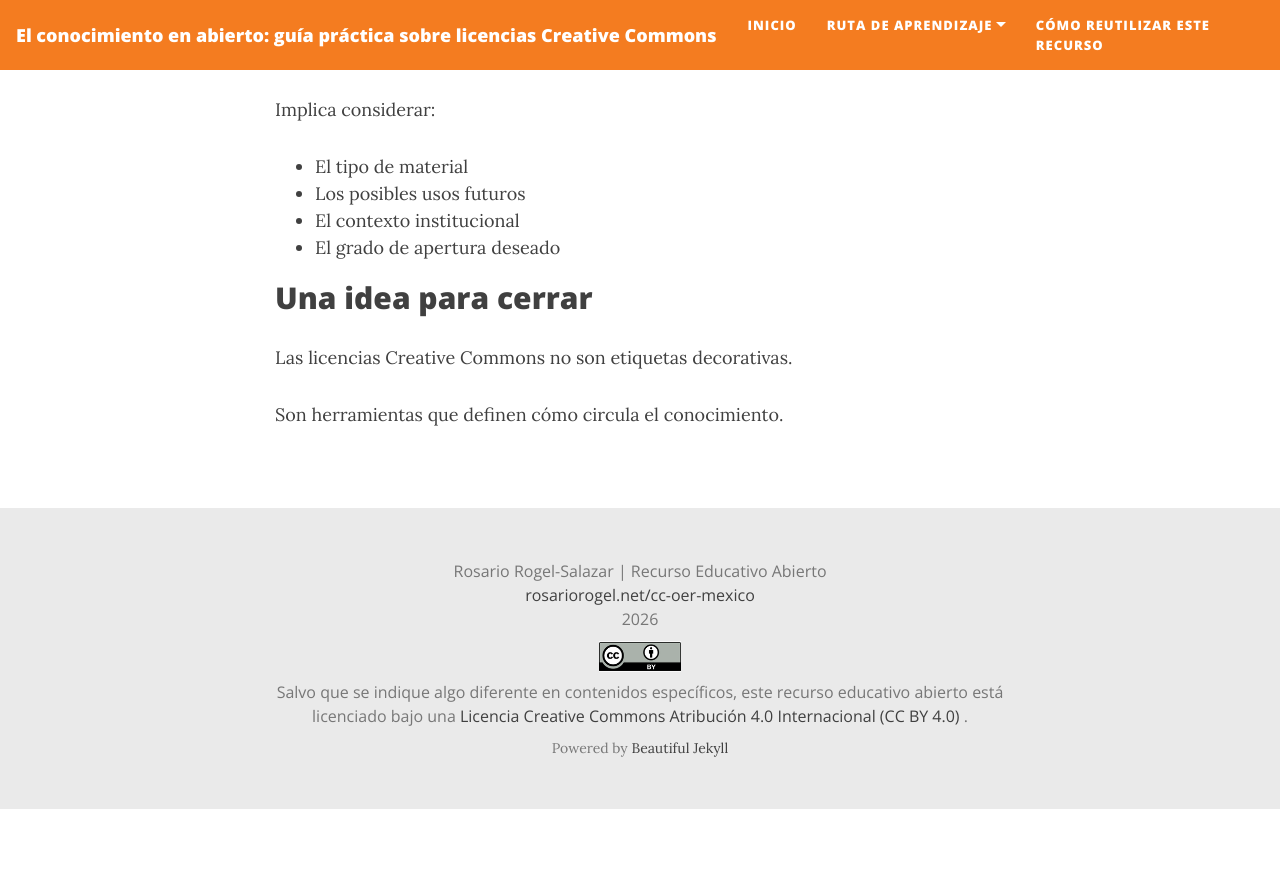
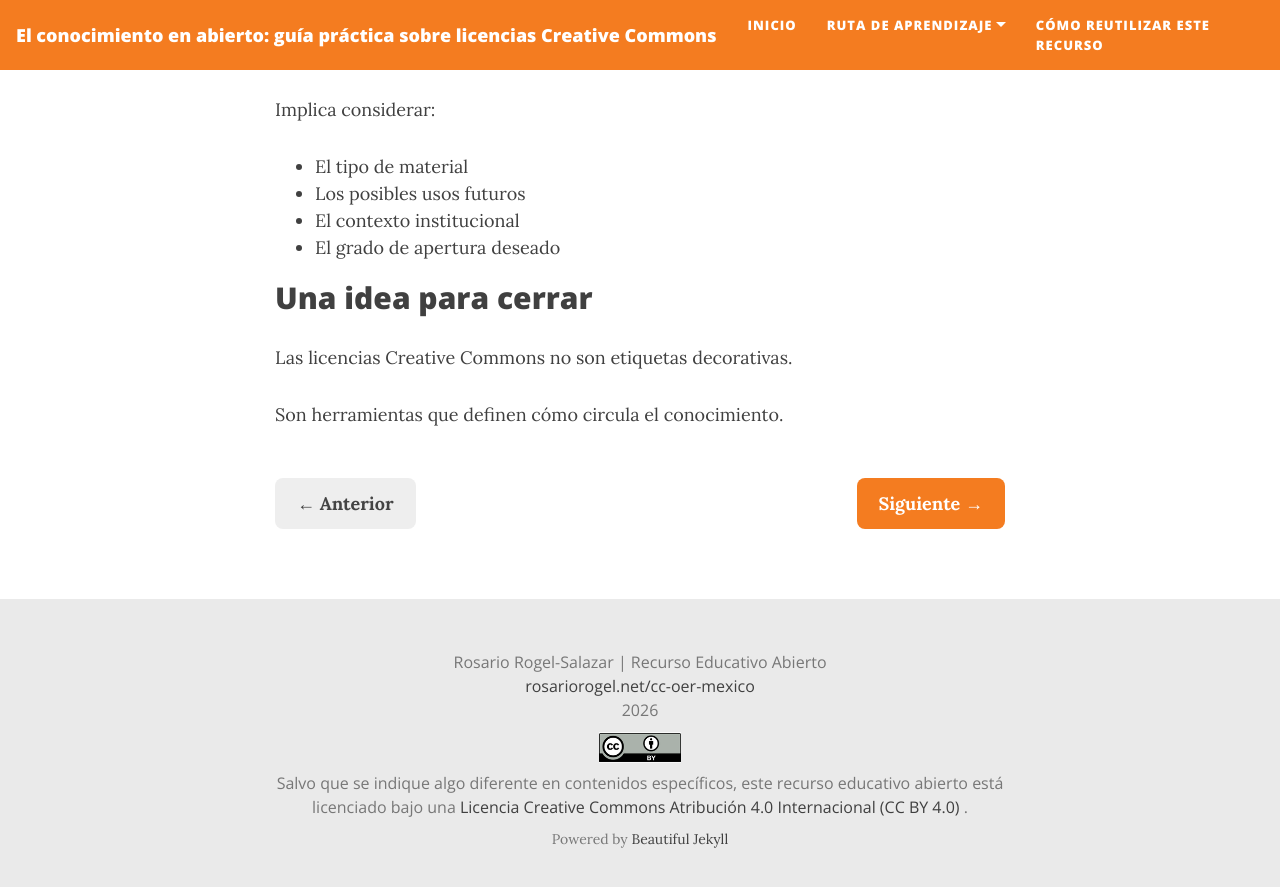
Before and after one commit to rosariorogel/cc-oer-mexico, a Jekyll site: the page built from _pages/casos-practicos.md, in a window 1280 px wide and 900 px high, scrolled down 3674 px. Shown: the top 887 px of the window. Built offline with Jekyll 4.4.1, drawn with Linux system fonts in a browser that asks for light colours; nearby versions of some CDN libraries; before the commit the page ends 4483 px from its top, so only the background shows below that.

Commit message:
Update casos-practicos.md

```diff
--- a/_pages/casos-practicos.md
+++ b/_pages/casos-practicos.md
@@ -119,3 +119,15 @@
 Las licencias Creative Commons no son etiquetas decorativas.
 
 Son herramientas que definen cómo circula el conocimiento.
+
+<div style="display:flex; justify-content:space-between; align-items:center; margin: 50px 0 20px 0; gap:20px; flex-wrap:wrap;">
+  <a href="{{ '/como-elegir-licencia/' | relative_url }}"
+     style="display:inline-block; padding:12px 22px; background-color:#eeeeee; color:#444; text-decoration:none; border-radius:8px; font-weight:600;">
+    ← Anterior
+  </a>
+
+  <a href="{{ '/rubrica/' | relative_url }}"
+     style="display:inline-block; padding:12px 22px; background-color:#f47c20; color:white; text-decoration:none; border-radius:8px; font-weight:600;">
+    Siguiente →
+  </a>
+</div>
```
